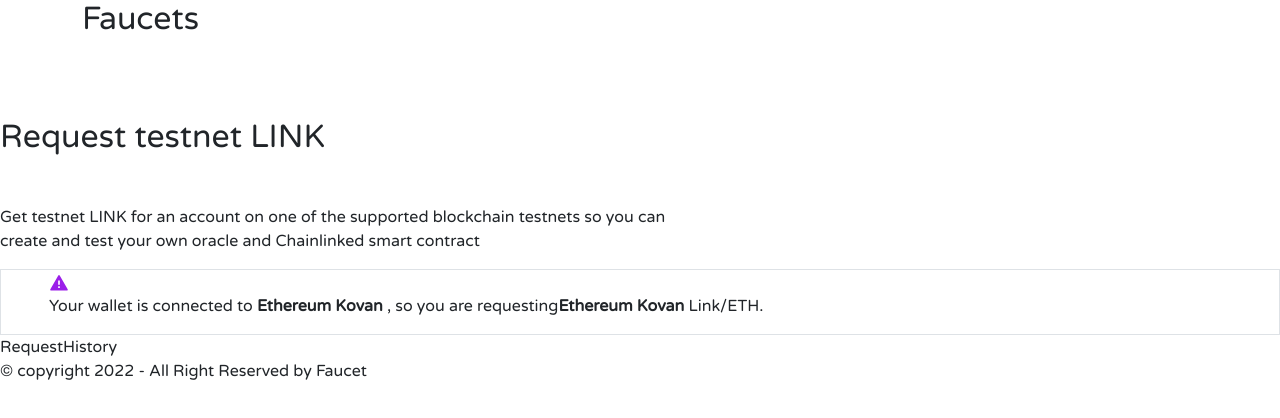
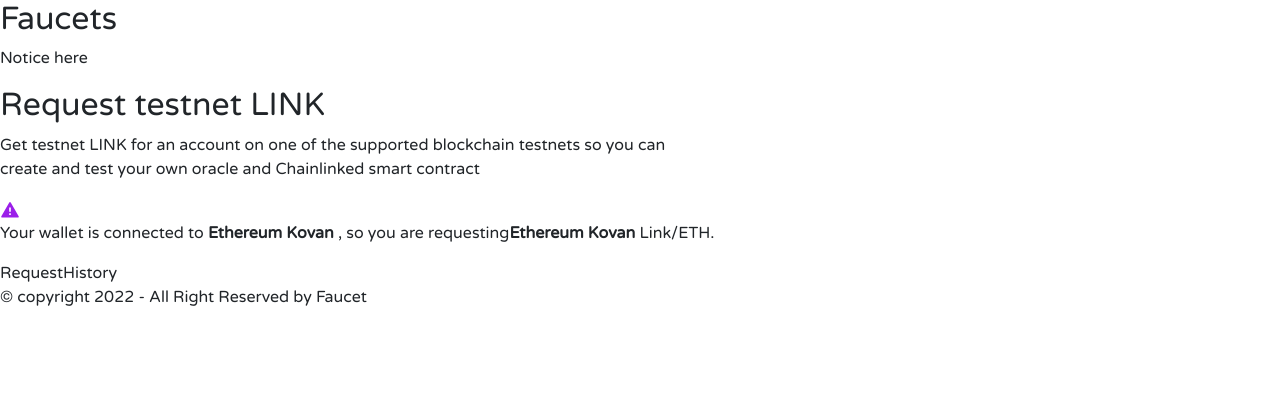
Before and after one commit to Sarwarhridoy4/faucets-fontend, a React (Vite) app: page / in a window 1280 px wide. Shown: the top 418 px of the page. Built offline with nearby package versions, Linux system fonts and the light colour scheme.

Commit message:
remobed tailwind class

```diff
--- a/src/components/Navbar/Navbar.tsx
+++ b/src/components/Navbar/Navbar.tsx
@@ -2,8 +2,8 @@
 
 const Navigation = () => {
   return (
-    <nav className="container w-full py-[18px]">
-      <h2 className="text-[#9b1fe9] text-[25px] font-semibold">Faucets</h2>
+    <nav>
+      <h2>Faucets</h2>
     </nav>
   )
 }
--- a/src/components/Notice/Notice.tsx
+++ b/src/components/Notice/Notice.tsx
@@ -1,8 +1,8 @@
 const Notice = () => {
   return (
-    <div className='w-full bg-[#9b1fe9] py-3'>
-      <div className='container'>
-        <p className="text-center text-white">
+    <div>
+      <div>
+        <p>
           Notice here
         </p>
       </div>
--- a/src/components/RequestLink/Alert/Alert.tsx
+++ b/src/components/RequestLink/Alert/Alert.tsx
@@ -2,7 +2,7 @@
 
 const Alert = () => {
   return (
-    <div className='flex align-items-center justify-start gap-3 bg-[#eef2fe] p-[10px]'>
+    <div>
       <img src={alert} alt="alert" />
       <p>
         Your wallet is connected to <b>Ethereum Kovan</b> , so you are requesting
--- a/src/components/RequestLink/RequestLink.tsx
+++ b/src/components/RequestLink/RequestLink.tsx
@@ -4,11 +4,11 @@
 
 const RequestLink = () => {
   return (
-    <div className='bg-[#eef2fe]'>
-      <div className="py-12">
-      <div className="px-[30px]">
-      <h2 className="text-[#9b1fe9] text-[35px] font-semibold mb-5">Request testnet LINK</h2>
-      <p className="text-[16px] text-[#7177a5]">
+    <div>
+      <div>
+      <div>
+      <h2>Request testnet LINK</h2>
+      <p>
         Get testnet LINK for an account on one of the supported blockchain
         testnets so you can <br /> create and test your own oracle and Chainlinked
         smart contract
--- a/src/components/RequestLink/SubmitForm/SubmitForm.tsx
+++ b/src/components/RequestLink/SubmitForm/SubmitForm.tsx
@@ -2,7 +2,7 @@
 
 const SubmitForm = () => {
   return (
-    <div className="bg-white border border-[#eee] px-5 py-6 w-[95vw] mx-auto">
+    <div>
       <Alert />
     </div>
   )
```
